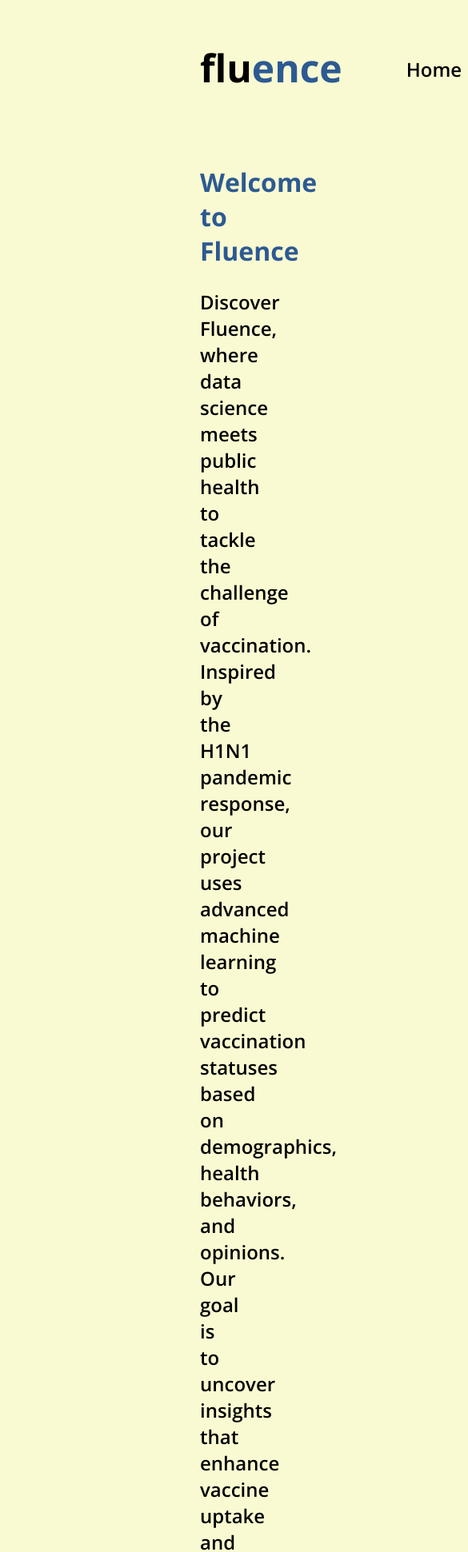
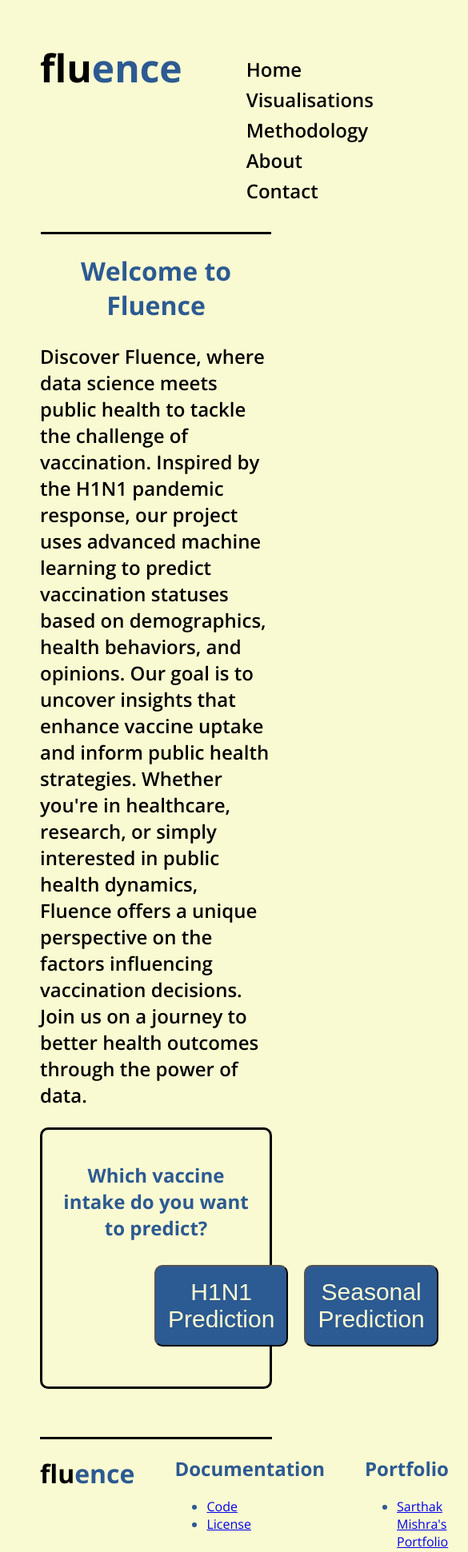
Before and after one commit to sarthakmishraa/fluence, a React (Create React App) app: page / in a window 390 px wide. Shown: the top 1941 px of the page at 80% size, 585 px wide, since content can reach past the window. Built offline with nearby package versions, Linux system fonts and the light colour scheme.

Commit message:
Responsive style properties added

```diff
--- a/src/App.css
+++ b/src/App.css
@@ -18,6 +18,28 @@ code {
     font-family: source-code-pro, Menlo, Monaco, Consolas, 'Courier New', monospace;
 }
 
+@media screen and (max-width: 1080px) {
+    .Navbar .NavbarLeftItems a {
+        display: block;
+        float: none;
+        margin-bottom: 5px;
+    }
+}
+
+@media screen and (max-width: 1515px) {
+    .ModelInputs .RadioButtons label {
+        display: block;
+        float: none;
+    }
+}
+
+@media screen and (max-width: 1430px) {
+    body {
+        padding-left: 50px;
+        padding-right: 50px;
+    }
+}
+
 /* Navbar styling */
 
 .Navbar {
@@ -25,9 +47,10 @@ code {
     padding-bottom: 30px;
     font-size: x-large;
     font-weight: 600;
+    box-shadow: 0 4px 0 -1px black;
+    position: relative;
     display: flex;
     justify-content: space-between;
-    box-shadow: 0 4px 0 -1px black;
 }
 
 .Navbar a {
@@ -44,12 +67,6 @@ code {
     color: lightgoldenrodyellow;
     background-color: #2c5a92;
     transition: 0.2s;
-}
-
-.NavbarLeft {
-    position: relative;
-    display: flex;
-    justify-content: space-between;
 }
 
 .NavbarLeftItems {
@@ -74,15 +91,13 @@ code {
     border: 3px solid black;
     border-radius: 10px;
     padding: 20px;
+    text-align: center;
 }
 
 .ModelButtons {
-    margin-top: 30px;
-    margin-bottom: 30px;
-    margin-left: 200px;
-    margin-right: 200px;
     display: flex;
     justify-content: space-between;
+    margin: 30px 100px;
 }
 
 .ModelButton{
--- a/src/Navbar.js
+++ b/src/Navbar.js
@@ -6,7 +6,6 @@ import { Link } from 'react-router-dom';
 function Navbar() {
   return (
     <div className="Navbar">
-      <div className="NavbarLeft">
       <div className='FooterName'>
         <h1 className='FooterNameP1'>flu</h1>
         <h1 className='FooterNameP2'>ence</h1>
@@ -19,7 +18,6 @@ function Navbar() {
         <Link to="https://adiimated.github.io/portfolio/#contact" target="_blank">Contact</Link>
       </nav>
     </div>
-    </div>
   );
 }
 
```
Lines whose indentation alone changed are shown as unchanged.
